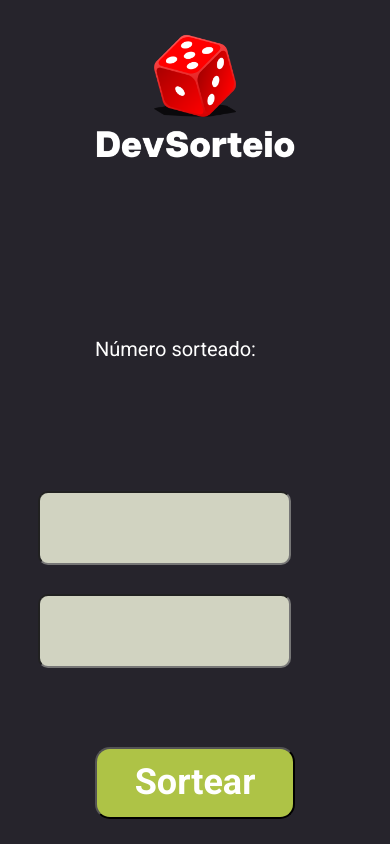
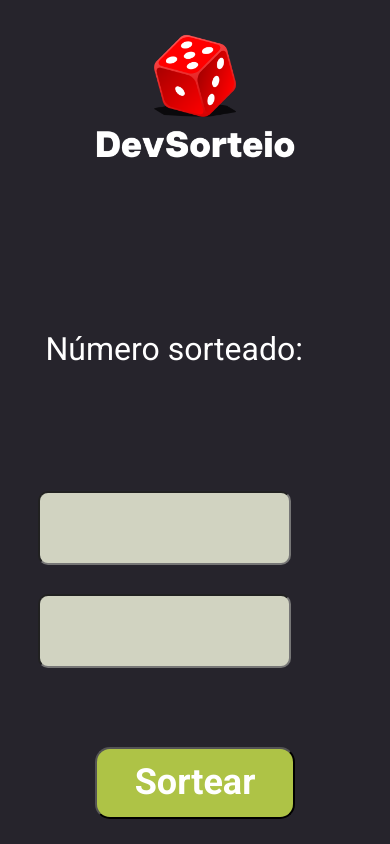
Before and after one commit to Gildo33/Dev-Sorteio-atualizado2, a plain HTML site: page index.html in a window 390 px wide. Drawn offline with Linux system fonts and the light colour scheme.

```diff
--- a/styles.css
+++ b/styles.css
@@ -104,23 +104,6 @@ button {
 
     }
 
-    h2 {
-        margin-top: 126px;
-        margin-bottom: 26px;
-        width: 200px;
-        height: 20px;
-        font-family: Roboto;
-        font-size: 20px;
-        font-weight: 400;
-        line-height: 37.5px;
-        text-align: left;
-        color: #FFFFFF;
-
-    }
-    h1 {
-        width: 200px;
-        height: 20px;
-    }
 
     input {
         width: 200px;
```
Also changed, not shown: assets/Dev-Sorteio-Responsivo.png (added), assets/Dev-sorteio-Atualizado.png (added).
